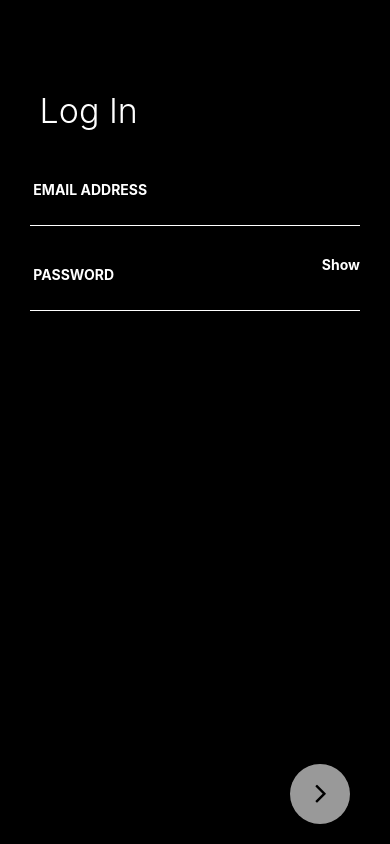
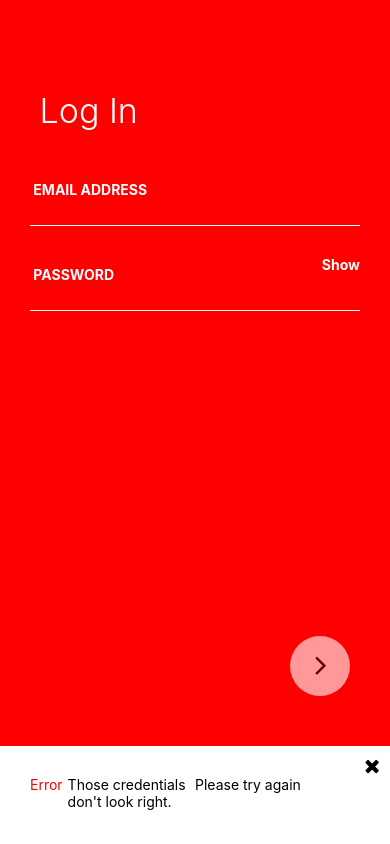
Before and after one commit to uthrul/react-native_expo_AirHood, a React Native app: screen / in a window 390 px wide. Built offline with nearby package versions, Linux system fonts and the light colour scheme.

Commit message:
Login Screen - create Notification error

```diff
--- /dev/null
+++ b/src/components/Notification.js
@@ -0,0 +1,114 @@
+import React, { Component } from 'react';
+import { PropTypes } from 'prop-types';
+import Icon from 'react-native-vector-icons/FontAwesome';
+import {
+  View,
+  Text,
+  TouchableOpacity,
+  StyleSheet,
+  Easing,
+  Animated,
+} from 'react-native';
+
+export default class Notification extends Component {
+  constructor(props) {
+    super(props);
+    this.state = {
+      positionValue: new Animated.Value(-60),
+    };
+    this.closeNotification = this.closeNotification.bind(this);
+    this.animateNotification = this.animateNotification.bind(this);
+  }
+
+  animateNotification(value) {
+    const { positionValue } = this.state;
+    Animated.timing(
+      positionValue,
+      {
+        toValue: value,
+        duration: 300,
+        velocity: 3,
+        tension: 2,
+        friction: 8,
+        easing: Easing.easeOutBack,
+      },
+    ).start();
+  }
+
+  closeNotification() {
+    this.props.handleCloseNotification();
+  }
+
+  render() {
+    const { type, firstLine, secondLine, showNotification } = this.props;
+    showNotification ? this.animateNotification(0) : this.animateNotification(-60);
+    const { positionValue } = this.state;
+    return (
+      <Animated.View style={[{ marginBottom: positionValue }, styles.wrapper]}>
+        <View style={styles.errorMessageContainer}>
+          <View style={styles.errorMessage}>
+            <Text style={styles.errorText}>Error</Text>
+            <Text >{firstLine}</Text>
+          </View>
+          <Text style={styles.errorMessage}>{secondLine}</Text>
+        </View>
+        <TouchableOpacity
+          style={styles.closeButton}
+          onPress={this.closeNotification}
+        >
+          <Icon
+            name="times"
+            size={20}
+            color={'lightGray'}
+          />
+        </TouchableOpacity>
+      </Animated.View>
+    );
+  }
+}
+
+Notification.propTypes = {
+  showNotification: PropTypes.bool.isRequired,
+  type: PropTypes.string.isRequired,
+  firstLine: PropTypes.string,
+  secondLine: PropTypes.string,
+  handleCloseNotification: PropTypes.func,
+};
+
+const styles = StyleSheet.create({
+  wrapper: {
+    flex: 1,
+    backgroundColor: 'white',
+    height: 60,
+    padding: 30,
+  },
+  notificationContent: {
+    flex: 1,
+    flexDirection: 'column',
+    flexWrap: 'wrap',
+    alignItems: 'flex-start',
+  },
+  errorText: {
+    color: 'red',
+    marginRight: 5,
+    fontSize: 14,
+    marginBottom: 2,
+  },
+  errorMessage: {
+    flexDirection: 'row',
+    flex: 1,
+    marginBottom: 2,
+    fontSize: 14,
+  },
+  errorMessageContainer: {
+    flexDirection: 'row',
+    flex: 1,
+    marginBottom: 2,
+  },
+  closeButton: {
+    position: 'absolute',
+    right: 10,
+    top: 10,
+    zIndex: 999,
+  },
+});
--- a/src/screens/LoggedOut.js
+++ b/src/screens/LoggedOut.js
@@ -2,7 +2,6 @@ import React, { Component } from 'react';
 import { StyleSheet, Text, View, Image, TouchableHighlight, } from 'react-native';
 import RoundedButton from '../components/buttons/RoundedButton';
 import Icon from 'react-native-vector-icons/FontAwesome';
-//import colors from '../../styles/colors';
 
 
 export default class LoggedOut extends Component {
--- a/src/screens/Login.js
+++ b/src/screens/Login.js
@@ -7,21 +7,30 @@ import {
 
 import InputField from '../components/form/InputField';
 import NextArrowButton from "../components/buttons/NextArrowButton";
+import Notification from '../components/Notification';
 
 export default class Login extends Component {
     constructor(props) {
         super(props);
         this.state = {
+            formValid: false,
         };
+        this.handleCloseNotification = this.handleCloseNotification.bind(this);
     }
 
     handleNextButton() {
         alert('next Button pressed')
     }
+    handleCloseNotification() {
+        this.setState({ formValid: true });
+    }
     render() {
+        const { formValid } = this.state;
+        const showNotification = formValid ? false : true;
+        const background = formValid ? 'black' : 'red';
         return (
             <KeyboardAvoidingView
-                style={styles.wrapper}
+                style={[{ backgroundColor: background }, styles.wrapper]}
                 behavior="padding"
             >
                 <View style={styles.scrollViewWrapper}>
@@ -53,6 +62,15 @@ export default class Login extends Component {
                         handleNextButton={this.handleNextButton}
                     />
                 </View>
+                <View style={showNotification ? { marginTop: 10 } : {}}>
+                    <Notification
+                        showNotification={showNotification}
+                        handleCloseNotification={this.handleCloseNotification}
+                        type="Error"
+                        firstLine="Those credentials don't look right."
+                        secondLine="Please try again"
+                    />
+                </View>
             </KeyboardAvoidingView>
         );
     }
@@ -62,7 +80,7 @@ const styles = StyleSheet.create({
     wrapper: {
         display: 'flex',
         flex: 1,
-        backgroundColor: 'black',
+        //backgroundColor: 'black',
     },
     scrollViewWrapper: {
         marginTop: 70,
@@ -83,6 +101,6 @@ const styles = StyleSheet.create({
     nextButton: {
         alignItems: 'flex-end',
         right: 20,
-        bottom: 0,
+        bottom: 20,
     },
 });
```
Also changed, not shown: src/components/Loader.js (added, +74 -0 lines), 1 other file (tests, documents, lock files or other folders).
